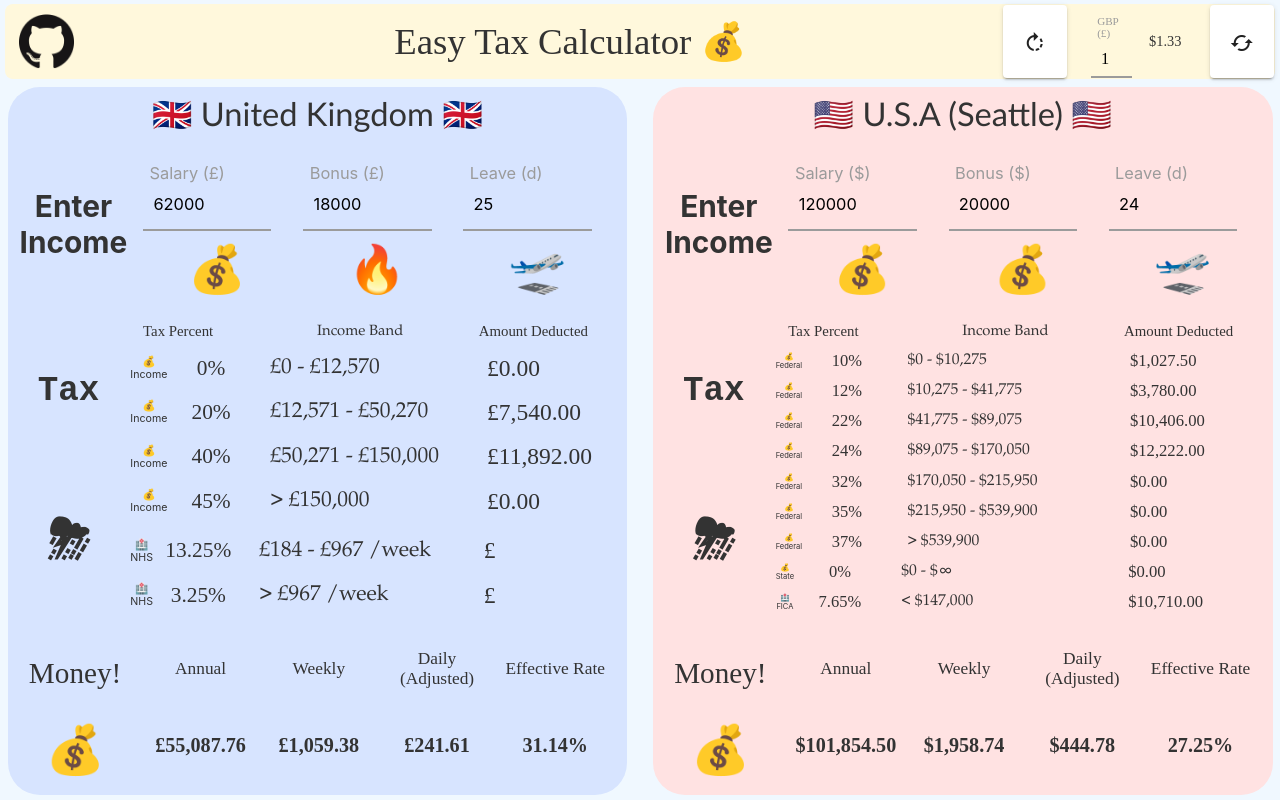
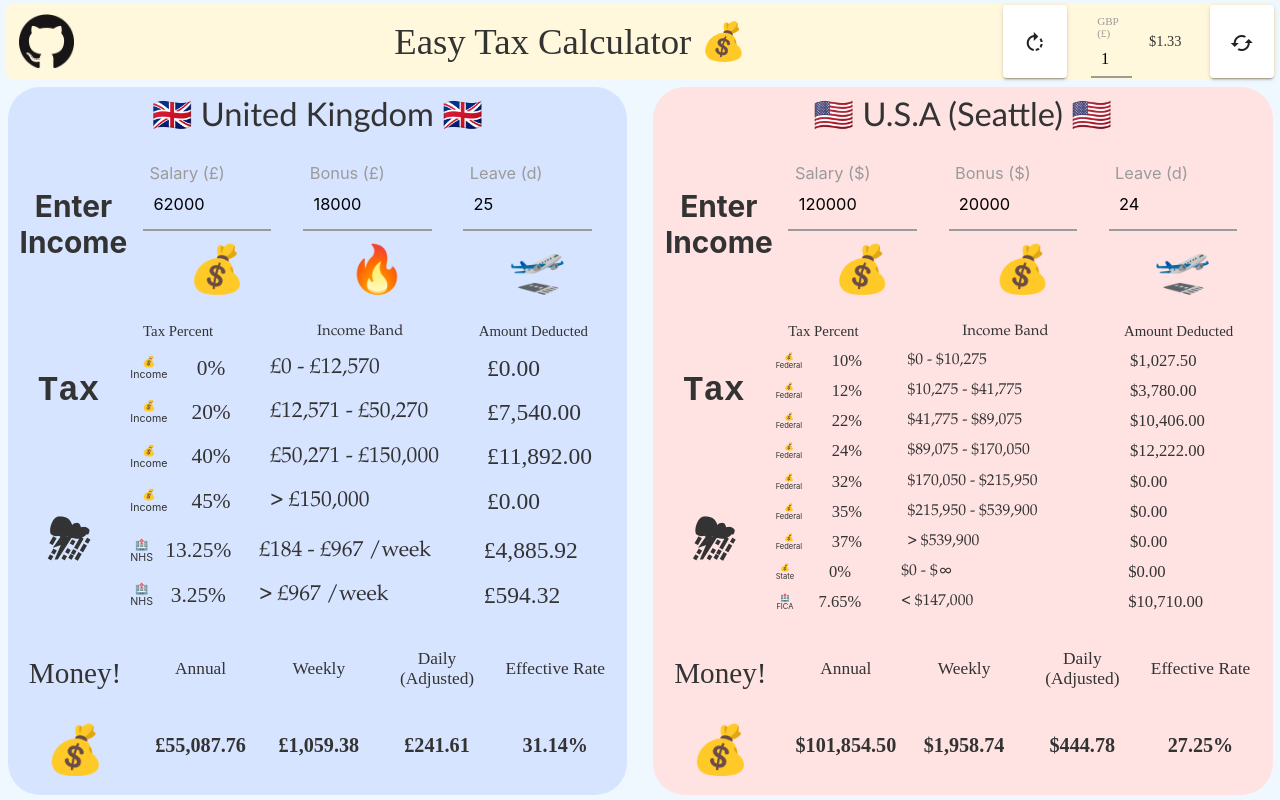
Before and after one commit to Ellipsoul/tax-calculator-pwa, an Angular app: page / in a window 1280 px wide. Built offline with nearby package versions, Linux system fonts and the light colour scheme.

Commit message:
Fixed bug in template

```diff
--- a/src/app/uktaxes/uktaxes.component.html
+++ b/src/app/uktaxes/uktaxes.component.html
@@ -175,14 +175,14 @@
         <div ngClass="tax-reason">🏥 NHS</div>
         <div ngClass="tax-band">13.25%</div>
         <div ngClass="tax-range">£184 - £967 /week</div>
-        <div ngClass="tax-deduction">£{{ nhs_13_25 | number: ".2-2" }}</div>
+        <div ngClass="tax-deduction">£{{ nhs_12 | number: ".2-2" }}</div>
       </div>
       <!-- NHS additional rate -->
       <div ngClass="output-container">
         <div ngClass="tax-reason">🏥 NHS</div>
         <div ngClass="tax-band">3.25%</div>
         <div ngClass="tax-range">> £967 /week</div>
-        <div ngClass="tax-deduction">£{{ nhs_3_25 | number: ".2-2" }}</div>
+        <div ngClass="tax-deduction">£{{ nhs_2 | number: ".2-2" }}</div>
       </div>
     </div>
   </div>
```
